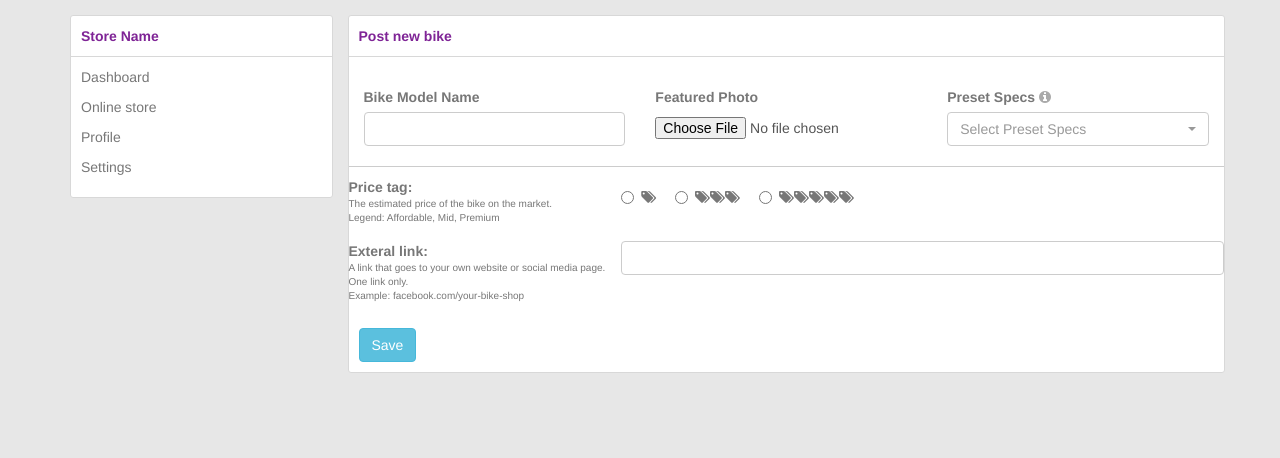
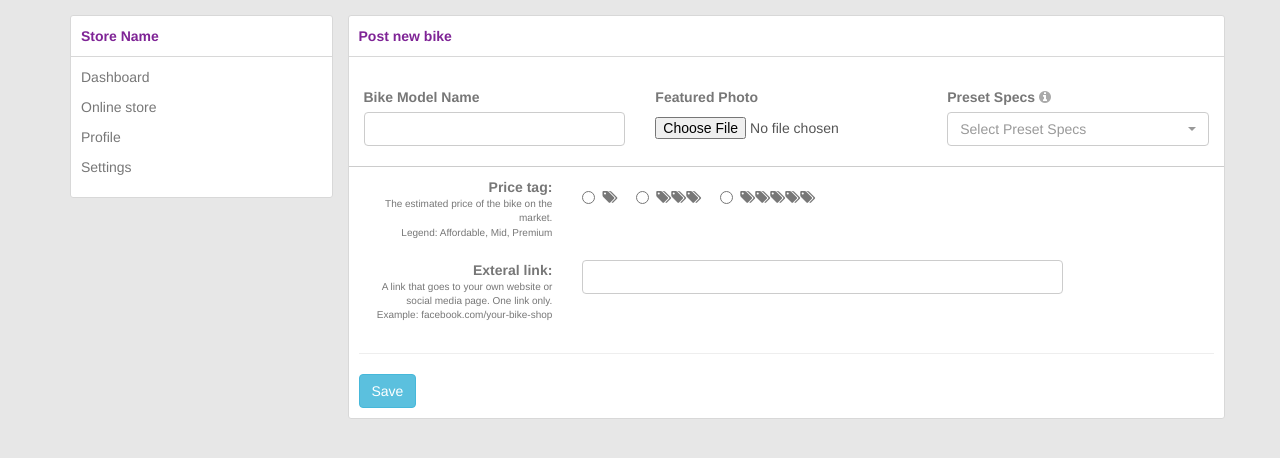
Before and after one commit to gacelabs/mtbarena, a CodeIgniter app: page /database/dashboard/post-bike in a window 1280 px wide. Shown: the part 50-508 px from the top of the page. Run offline with CodeIgniter, Linux system fonts and the light colour scheme; the visitor is signed in with stand-in values (Sample User, id 1); data that the repository does not hold is empty; some libraries are stand-ins or nearby versions.

Commit message:
added sort input and css enhancement

```diff
--- a/application/views/dashboard_elements/post_bike_form_typeahead.php
+++ b/application/views/dashboard_elements/post_bike_form_typeahead.php
@@ -58,11 +58,11 @@
 							</div>
 							<?php foreach ($fields['values'] as $index => $field): ?>
 								<div class="form-step-body clearfix">
-									<div class="col-lg-3 form-step-block-label">
+									<div class="col-lg-3 col-md-3 form-step-block-label">
 										<label class="zero-gap" for=""><?php echo ucfirst($field['column']);?></label>
 										<p class="sub-label-text"><?php echo ucfirst($field['description']);?></p>
 									</div>
-									<div class="col-lg-6 form-step-block-input">
+									<div class="col-lg-7 col-md-7 form-step-block-input">
 										<div class="form-group">
 											<?php if ((isset($page_data['is_edit']) AND $page_data['is_edit']) AND
 											((isset($page_data["fields_data"]) AND $page_data["fields_data"]) AND
@@ -79,13 +79,12 @@
 					<?php endforeach ?>
 				<?php endif ?>
 
-				<div style="margin-bottom:15px;">
-					<ul class="grid-column column-30-70">
-						<li>
+				<div style="margin-bottom:15px;clear: both;">
+					<div class="col-lg-3 col-md-3 form-step-block-label">
 						<p class="zero-gap"><b>Price tag:</b></p>
 						<p class="zero-gap" style="font-size:10px;">The estimated price of the bike on the market.<br>Legend: Affordable, Mid, Premium </p>
-						</li>
-						<li style="padding-left:10px;">
+					</div>
+					<div class="col-lg-7 col-md-7 form-step-block-input">
 						<ul class="inline-list">
 							<li style="margin-right: 15px;">
 								<div class="radio">
@@ -109,24 +108,25 @@
 								</div>
 							</li>
 						</ul>
-						</li>
-					</ul>
+					</div>
 				</div>
 
-				<div style="margin-bottom:15px;">
-					<ul class="grid-column column-30-70">
-						<li>
+				<div class="col-lg-12">&nbsp;</div>
+
+				<div style="margin-bottom:15px;clear: both;">
+					<div class="col-lg-3 col-md-3 form-step-block-label">
 						<p class="zero-gap"><b>Exteral link:</b></p>
 						<p class="zero-gap" style="font-size:10px;">A link that goes to your own website or social media page. One link only.<br>Example: facebook.com/your-bike-shop</p>
-						</li>
-						<li style="padding-left:10px;" style="margin-bottom: 0;">
+					</div>
+					<div class="col-lg-7 col-md-7 form-step-block-input">
 						<div class="form-group">
 							<input rows="2" class="form-control" name="external_link" id="external_link">
 						</div>
-						</li>
-					</ul>
 					</div>
-				<div style="padding: 10px;">
+				</div>
+
+				<div style="padding: 10px;clear: both;">
+					<hr>
 					<button class="btn btn-info">Save</button>
 				</div>
 			</form>
--- a/assets/css/dashboard.css
+++ b/assets/css/dashboard.css
@@ -10,16 +10,6 @@
 .form-step-block-input, .post-bike .form-group  {
 	position: relative;
 }
-.tagify {
-	border: 1px solid #ccc !important;
-}
-.tagify {
-	--tag-bg: #ffa41d;
-	--tag-text-color: #fff;
-}
-.tagify:focus {
-	border-color: red;
-}
 .tagify__dropdown__wrapper {
 	/*border-top: 3px solid #3595f6;*/
 }
--- a/assets/css/post-bike-checkbox.css
+++ b/assets/css/post-bike-checkbox.css
@@ -111,6 +111,13 @@
 .tagify__tag {
 	margin: 5px 5px 0 0;
 }
+.tagify {
+	--tag-bg: #ffa41d;
+	--tag-text-color: #fff;
+}
+.tagify:focus {
+	border-color: red;
+}
 .bootstrap-tagsinput input, .bootstrap-tagsinput .label-info {
 	text-transform: capitalize;
 }
@@ -130,6 +137,7 @@
 .post-bike-parent-box {
 	overflow: unset;
 }
+
 @media screen and (max-width: 767px) {
 	.post-bike .table-responsive {
 		margin-bottom: 10px;
```
Also changed, not shown: application/views/dashboard_elements/post_bike_field_values.php (+14 -8 lines). Lines whose indentation alone changed are shown as unchanged.
